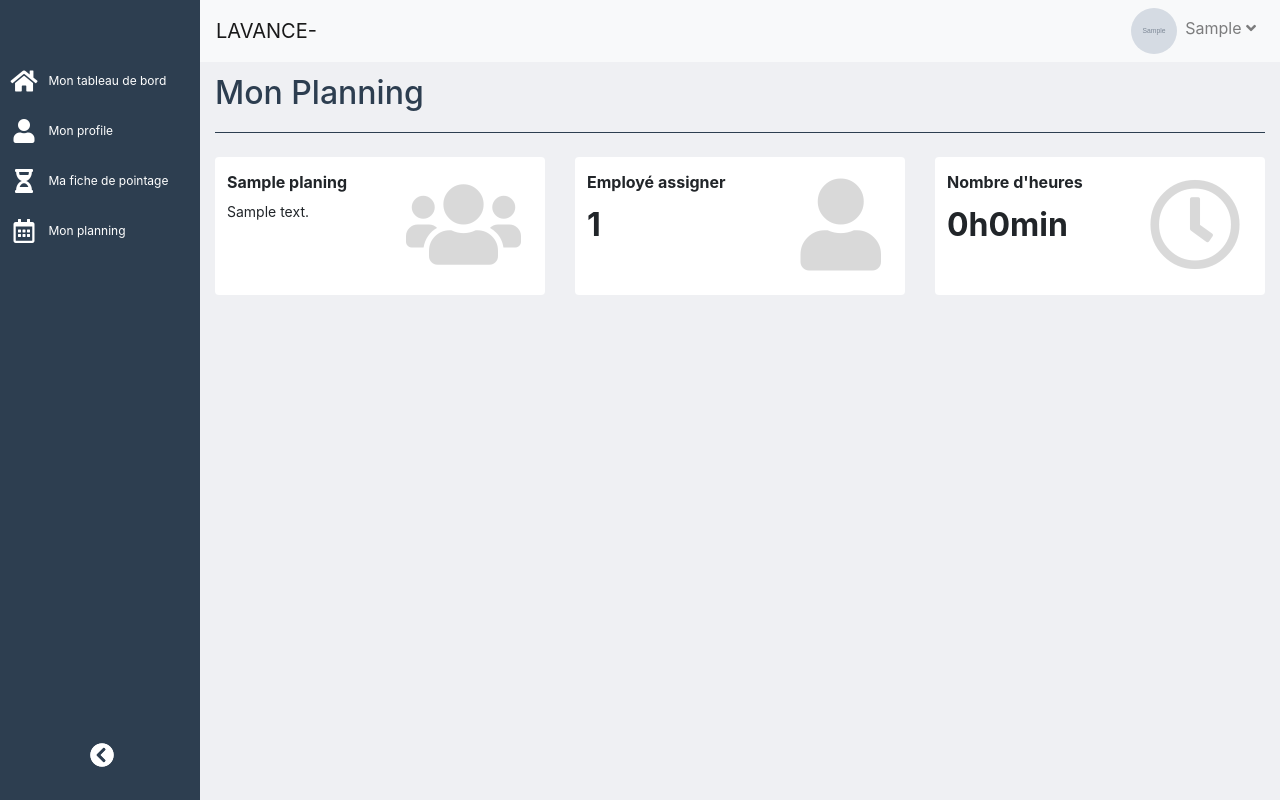
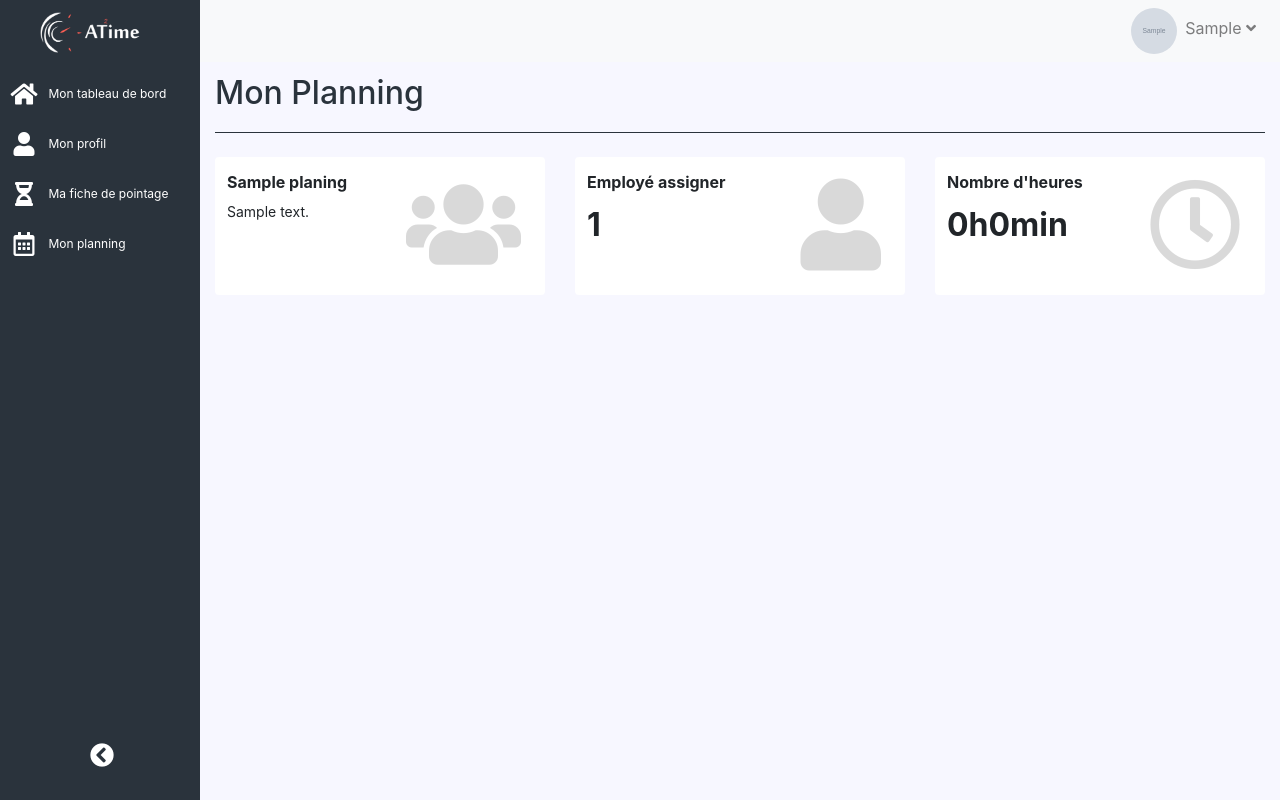
Before and after one commit to AzeddineZadir/ATime-, a Django app: page /dash/my_schedule/1 in a window 1280 px wide. Run offline with Django 3.2, Linux system fonts and the light colour scheme; a user stored in the database is signed in; tables that the repository leaves empty hold one stand-in row (values such as "Sample post"); grey boxes marked "Sample" are stand-in pictures; some libraries are stand-ins or nearby versions.

Commit message:
adding logo+ somme correction in employe space

```diff
--- a/project/apps/dash/views/view_employe.py
+++ b/project/apps/dash/views/view_employe.py
@@ -117,7 +117,7 @@
         time_left = "H:M"
     try:
         t_h = emp.get_today_hours()
-        todays_hours = [t_h.he1, t_h.hs1, t_h.he2, th.h_s2, ]
+        todays_hours = [t_h.he1, t_h.hs1, t_h.he2, t_h.hs2, ]
     except:
         todays_hours = ['H:M', 'H:M', 'H:M', 'H:M']
     coleagues = get_coleagues(emp)
--- a/project/project/settings.py
+++ b/project/project/settings.py
@@ -48,6 +48,8 @@
     'apps.dash',
 
     'import_export',
+
+    'django_extensions',
 ]
 
 CRISPY_TEMPLATE_PACK = 'bootstrap4'
--- a/project/static/css/style.css
+++ b/project/static/css/style.css
@@ -1,27 +1,40 @@
 .bg-primaryy {
-  background-color: #1BBC9B;
+  background-color: #FE5F55;
 }
 
 .text-primaryy, .nav-link:hover .icon,
 .nav-link:hover .text, .nav-link:active .icon,
 .nav-link:active .text {
-  color: #1BBC9B;
+  color: #FE5F55;
 }
 
 .bg-secondaryy, .form-create .trait, .title .trait {
-  background-color: #2D3E50;
+  background-color: #2A333C;
 }
 
 .text-secondaryy, .tabs .nav-link, .form-create, .title, .create-scedule .partie span {
-  color: #2D3E50;
+  color: #2A333C;
 }
 
 .bg-background, body, .more {
-  background-color: #EFF0F3;
+  background-color: #F7F7FF;
 }
 
 .text-background {
-  color: #EFF0F3;
+  color: #F7F7FF;
+}
+
+.navbar-custom {
+  background-color: #F5F4F9;
+}
+
+#test {
+  display: none;
+}
+
+#nomapp {
+  display: none;
+  width: 5.125rem;
 }
 
 body :focus {
@@ -41,12 +54,23 @@
   z-index: 2000;
 }
 
+.wrapper .sideMenu .logoL {
+  width: 100px;
+  margin-right: 2.5rem;
+  margin-left: 2.5rem;
+  margin-top: 0.75rem;
+}
+
+.wrapper .sideMenu .logoS {
+  display: none;
+}
+
 .wrapper .sideMenu .nav-link .text {
   display: none;
 }
 
 .wrapper .sideMenu .navbar-nav {
-  margin-top: 56px;
+  margin-top: 16px;
 }
 
 .wrapper .sideMenu .dropdown {
@@ -82,6 +106,14 @@
   width: 70px;
   -webkit-transform: translateX(0);
           transform: translateX(0);
+}
+
+.wrapper.active .sideMenu .logoS {
+  width: 46px;
+  display: inline;
+  margin-right: 0.625rem;
+  margin-left: 0.625rem;
+  margin-top: 0.375rem;
 }
 
 .wrapper.active .sideMenu .nav-link {
--- a/project/static/css/style.scss
+++ b/project/static/css/style.scss
@@ -4,7 +4,7 @@
 
 $easeTime: 0.1s;
 $margin-top: 56px;
-$colors: ( "primaryy": "#1BBC9B", "secondaryy": "#2D3E50", "background": "#EFF0F3");
+$colors: ( "primaryy": "#FE5F55", "secondaryy": "#2A333C", "background": "#F7F7FF");
 @each $colorName,
 $colorValue in $colors {
     .bg-#{$colorName} {
@@ -14,12 +14,27 @@
         color: #{$colorValue};
     }
 }
+.navbar-custom{
+    background-color: #F5F4F9;
+}
+
+#test{
+    display: none;
+}
+
+#nomapp{
+    display: none;
+    width: rem(82px)
+}
+
 
 body {
     @extend .bg-background;
      :focus {
         outline: 0 !important;
     }
+
+
 }
 
 .wrapper {
@@ -32,13 +47,24 @@
         transition: all ease $easeTime;
         transform: translateX(-100%);
         z-index: 2000;
+        .logoL{
+            width: 100px;
+            margin-right: rem(40px);
+            margin-left: rem(40px);
+            margin-top: rem(12px);
+        }
+        .logoS{
+            display: none;
+        }
+
         .nav-link {
             .text {
                 display: none;
             }
         }
         .navbar-nav {
-            margin-top: 56px;
+            margin-top: 16px;
+
         }
         .dropdown {
             outline: 0;
@@ -67,6 +93,13 @@
     &.active {
         .sideMenu {
             width: 70px;
+            .logoS{
+                width: 46px;
+                display: inline;
+                margin-right: rem(10px);
+                margin-left: rem(10px);
+                margin-top: rem(6px);
+            }
             .nav-link {
                 text-align: center;
                 .text {
--- a/project/static/js/scripts.js
+++ b/project/static/js/scripts.js
@@ -2,10 +2,17 @@
     $(".sideMenuToggler").on("click", function(){
 
         $(".wrapper").toggleClass("active");
-        icon = $(this).find("i")
+        icon = $(this).find("i");
+        var element = document.getElementById("test");
+        var logoL = document.getElementById("logoL");
+        var nomApp = document.getElementById("nomapp");
         if(icon.hasClass("fa-chevron-circle-left")){
+            nomApp.style.display = 'block';
+            logoL.style.display = 'none';
             icon.removeClass("fa-chevron-circle-left").toggleClass("fa-chevron-circle-right");
         }else{
+            nomApp.style.display = 'none';
+            logoL.style.display = 'inline';
             icon.removeClass("fa-chevron-circle-right").toggleClass("fa-chevron-circle-left");
         }
     });
--- a/project/templates/authentification/login.html
+++ b/project/templates/authentification/login.html
@@ -14,6 +14,7 @@
 
             <button type="submit" class="btn btn-primary"> se connecter</button>
         </form>
+
         <a href="{% url 'authentification:password_reset' %}"> j'ai oublier mon mot de passe </a>
     </div>
 {% endblock %}
--- a/project/templates/navbar.html
+++ b/project/templates/navbar.html
@@ -1,9 +1,9 @@
-<div class="col-12 p-0">
-    <nav class="navbar navbar-expand-lg navbar-light bg-light ml-auto">
+<div class=" col-12 p-0">
+    <nav class="navbar navbar-expand-lg navbar-light bg-light ml-auto navbar-custom">
       <button class="navbar-toggler sideMenuToggler" type="button">
         <span class="navbar-toggler-icon"></span>
       </button>
-      <a class="navbar-brand" href="#">LAVANCE-</a>
+      <img id="nomapp" class="nomapp navbar-brand" src="/media/images/attime.png" alt="ATTime">
       <button class="navbar-toggler" type="button" data-toggle="collapse" data-target="#navbarSupportedContent"
         aria-controls="navbarSupportedContent" aria-expanded="false" aria-label="Toggle navigation">
         <span class="navbar-toggler-icon"></span>
--- a/project/templates/side_menu.html
+++ b/project/templates/side_menu.html
@@ -1,6 +1,9 @@
 {% if request.user.role == 3 %}
     <div class="sideMenu bg-secondaryy">
+
         <div class="sideBar">
+            <img id="logoL" class="logoL" src="/media/images/logo.png" alt="ATTime">
+            <img id="logoS" class="logoS" src="/media/images/logoS.png" alt="ATTime">
         <ul class="navbar-nav">
             <li class="nav-item">
                 <a href="{% url 'dash:responsible_dashbored' %}" class="nav-link">
@@ -66,6 +69,8 @@
 {% elif request.user.role == 2 %}
     <div class="sideMenu bg-secondaryy">
         <div class="sideBar">
+            <img id="logoL" class="logoL" src="/media/images/logo.png" alt="ATTime">
+            <img id="logoS" class="logoS" src="/media/images/logoS.png" alt="ATTime">
         <ul class="navbar-nav">
             <li class="nav-item">
                 <a href="{% url 'dash:manager_dashbored' %}" class="nav-link">
@@ -131,8 +136,11 @@
         </div>
     </div>
 {% elif request.user.role == 1 %}
+
     <div class="sideMenu bg-secondaryy">
         <div class="sideBar">
+            <img id="logoL" class="logoL" src="/media/images/logo.png" alt="ATTime">
+            <img id="logoS" class="logoS" src="/media/images/logoS.png" alt="ATTime">
         <ul class="navbar-nav">
             <li class="nav-item">
                 <a href="{% url 'dash:employe_dashbored' %}" class="nav-link">
@@ -143,7 +151,7 @@
             <li class="nav-item">
                 <a href="{% url 'dash:view_profile' pk=request.user.id %}" class="nav-link">
                     <i class="icon fas fa-user"></i>
-                    <span class="text">Mon profile</span>
+                    <span class="text">Mon profil</span>
                 </a>
             </li>
             <li class="nav-item">
@@ -152,11 +160,7 @@
                     <span class="text">Ma fiche de pointage</span>
                 </a>
             </li>
-            <li class="nav-item liToggle fixed-bottom">
-                <a href="#" class="nav-link sideMenuToggler" id='sideMenuToggler'>
-                <i class="icon fas fa-chevron-circle-left"></i>
-                </a>
-            </li>
+
              <li class="nav-item">
                 {% if request.user.employe.planing.id  %}
                     <a href="{% url 'dash:my_schedule' pk=request.user.employe.planing.id %}" class="nav-link">
```
Also changed, not shown: project/apps/dash/views/view_manger.py (+7 -4 lines), project/templates/dash/dash_emp.html (+5 -5 lines), project/django_extensions.png (deleted), project/erd.png (added), project/media/images/attime.png (added), project/media/images/logo.png (added), project/media/images/logoS.png (added), 3 other files.
